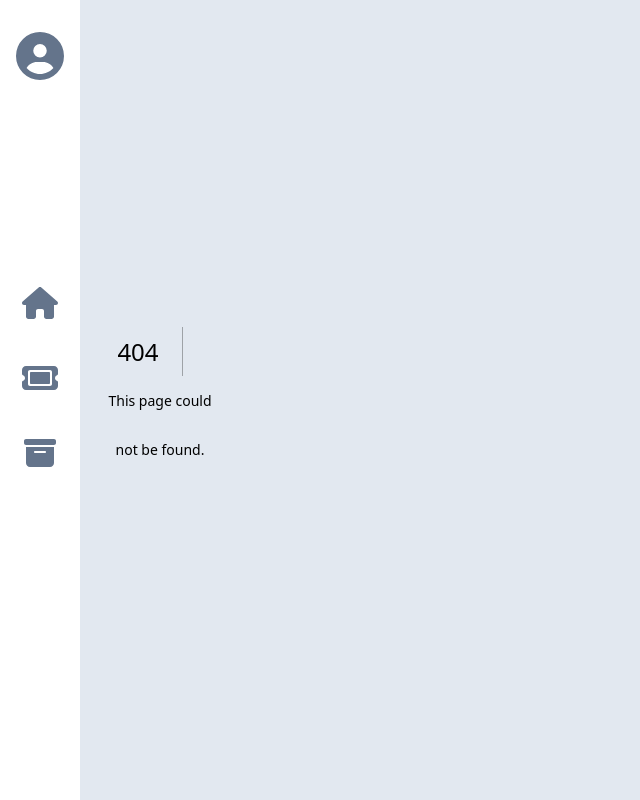
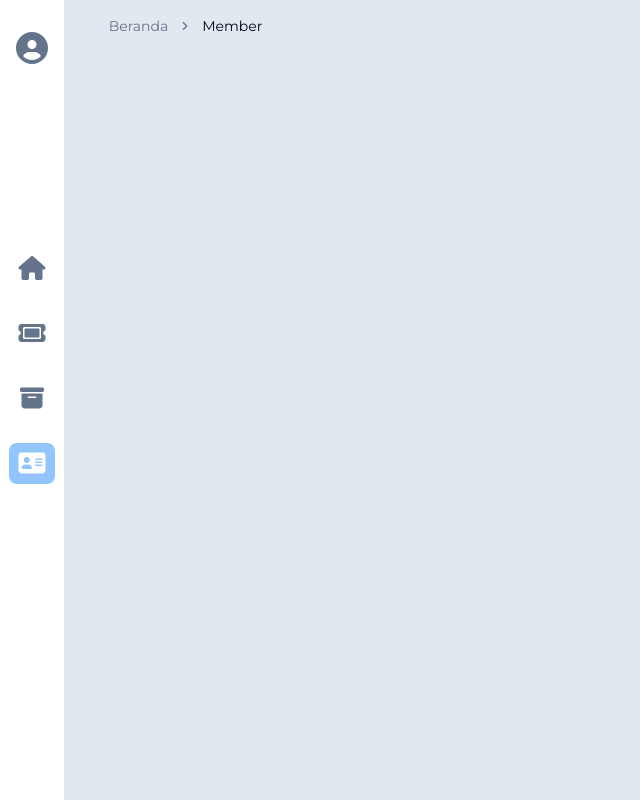
Before and after one commit to imadeekosatria/pos-next-tauri, a Next.js app: page /member in a window 1280 px wide. Before the commit this address had no page. Shown: the whole page, without its empty margins (0-640 px from the left). Built offline with nearby package versions, Linux system fonts and the light colour scheme.

Commit message:
feat: Add member page and breadcrumb navigation

```diff
--- /dev/null
+++ b/app/member/page.jsx
@@ -0,0 +1,14 @@
+import { BreadcrumbNav } from "@/components/nav";
+
+const Page = ()=>{
+    return (
+        <>
+            <main className="h-screen relative col-span-11">
+                <BreadcrumbNav/>
+
+            </main>
+        </>
+    )
+}
+
+export default Page;
--- a/app/page.jsx
+++ b/app/page.jsx
@@ -51,13 +51,13 @@ export default function Home() {
         <>
             <main className={cn("p-2 h-screen transition-all duration-500 ease-in-out", `${showCart ? 'col-span-8' : 'col-span-11'}`)}>
                 <TopNav cartItems={cartItems} setShowCart={setShowCart}/>
-                <div className="flex w-full gap-x-4 lg:gap-x-6 mt-8 overflow-x-scroll tagHover py-2">
-                        <button className={cn('bg-white px-6 py-1 text-nowrap rounded-full shadow-lg hover:bg-slate-200 cursor-pointer', currentTag === 'All' ? 'bg-blue-700 text-white font-semibold hover:bg-blue-700' : '')} onClick={(e)=>{setCurrentTag(e.target.innerText); tagHandler('All')}}>All</button>
+                <div className="flex w-full gap-x-4 lg:gap-x-6 mt-8 overflow-x-scroll tagHover py-4">
+                        <button className={cn('bg-white px-6 py-1 text-nowrap rounded-full hover:bg-slate-200 cursor-pointer', currentTag === 'All' ? 'bg-blue-700 text-white font-semibold hover:bg-blue-700' : '')} onClick={(e)=>{setCurrentTag(e.target.innerText); tagHandler('All')}}>All</button>
                         {tag.map((item) => (
-                            <button key={item.id} className={cn('bg-white px-6 py-1 text-nowrap rounded-full shadow-lg hover:bg-slate-200 cursor-pointer', item.name === currentTag ? 'bg-blue-700 text-white font-semibold hover:bg-blue-700' : '')} onClick={(e)=> {setCurrentTag(e.target.innerText); tagHandler(item.id)}}>{item.name}</button>
+                            <button key={item.id} className={cn('bg-white px-6 py-1 text-nowrap rounded-full hover:bg-slate-200 cursor-pointer', item.name === currentTag ? 'bg-blue-700 text-white font-semibold hover:bg-blue-700' : '')} onClick={(e)=> {setCurrentTag(e.target.innerText); tagHandler(item.id)}}>{item.name}</button>
                         ))}
                 </div>
-                <div className={cn("mt-5 grid gap-x-2 2xl:gap-4 pr-2 gap-y-4 h-4/5 2xl:max-h-[48rem] hoverable overflow-y-scroll", `${showCart ? 'grid-cols-3 2xl:grid-cols-4' : 'grid-cols-4 2xl:grid-cols-6'}`)}>
+                <div className={cn("mt-5 grid gap-x-2 2xl:gap-4 pr-2 gap-y-4 h-3/5 2xl:max-h-[48rem] hoverable overflow-y-scroll", `${showCart ? 'grid-cols-3 2xl:grid-cols-4' : 'grid-cols-4 2xl:grid-cols-6'}`)}>
                     {error ? (
                         <div className={showCart ? 'col-span-3 2xl:col-span-4' : 'col-span-4 2xl:col-span-6'}>
                             <ErrorLoadProducts error={error}/>
--- a/components/nav.jsx
+++ b/components/nav.jsx
@@ -1,6 +1,6 @@
 'use client'
 import { FontAwesomeIcon } from "@fortawesome/react-fontawesome"
-import { faCircleUser, faHouse, faTicket, faBoxArchive, faMoon, faArrowsRotate } from "@fortawesome/free-solid-svg-icons"
+import { faCircleUser, faHouse, faTicket, faBoxArchive, faArrowsRotate, faAddressCard } from "@fortawesome/free-solid-svg-icons"
 import Link from "next/link"
 import { usePathname } from "next/navigation"
 import {
@@ -35,6 +35,11 @@ const link = [
     name: "Produk",
     path: "/produk",
     icon: faBoxArchive
+  },
+  {
+    name: "Member",
+    path: "/member",
+    icon: faAddressCard
   }
 ]
 const SideNav = () => {
@@ -42,12 +47,12 @@ const SideNav = () => {
   return (
     <>
       <div className="relative z-10">
-        <nav className="bg-white w-16 lg:w-20 col-start-1 h-screen fixed">
+        <nav className="bg-white w-14 lg:w-16 col-start-1 h-screen fixed">
           <div className="w-full flex justify-center py-8">
             <TooltipProvider delayDuration={200}>
               <Tooltip>
                 <TooltipTrigger aria-label="User">
-                  <FontAwesomeIcon icon={faCircleUser} style={{ color: '#64748b' }} size="3x"/>
+                  <FontAwesomeIcon icon={faCircleUser} style={{ color: '#64748b' }} size="2x" />
                 </TooltipTrigger>
                 <TooltipContent side={"right"}>
                   User
@@ -64,7 +69,7 @@ const SideNav = () => {
                     <TooltipTrigger aria-label={item.name}>
                       <div key={index} className={`${pathname === item.path ? 'bg-blue-300 px-0.5 py-1 lg:p-2' : 'hover:bg-slate-300 px-0.5 py-1 lg:p-2'} rounded-lg`}>
                         <Link href={item.path} aria-label={item.name}>
-                          <FontAwesomeIcon icon={item.icon} fixedWidth={true} size="2x" className={`${pathname === item.path ? "text-white" : "text-slate-500"}`} />
+                          <FontAwesomeIcon icon={item.icon} fixedWidth={true} size="xl" className={`${pathname === item.path ? "text-white" : "text-slate-500"}`} />
                         </Link>
                       </div>
                     </TooltipTrigger>
@@ -84,7 +89,6 @@ const SideNav = () => {
 
 const TopNav = ({ cartItems, setShowCart }) => {
   const pathname = usePathname();
-  const linkName = link.find(item => item.path === pathname)?.name;
   return (
     <>
       <div className="relative">
@@ -102,6 +106,17 @@ const TopNav = ({ cartItems, setShowCart }) => {
           </div>
         </div>
         {(pathname !== "/") && (
+          <BreadcrumbNav />
+        )}
+      </div>
+    </>
+  )
+}
+
+const BreadcrumbNav = () => {
+  const pathname = usePathname();
+  const linkName = link.find(item => item.path === pathname)?.name;
+  return (
     <Breadcrumb className="hidden md:flex px-0.5 py-4">
       <BreadcrumbList>
         <BreadcrumbItem>
@@ -113,10 +128,7 @@ const TopNav = ({ cartItems, setShowCart }) => {
         </BreadcrumbItem>
       </BreadcrumbList>
     </Breadcrumb>
-        )}
-      </div>
-    </>
   )
 }
 
-export { SideNav, TopNav };
+export { SideNav, TopNav, BreadcrumbNav };
```
Lines whose indentation alone changed are shown as unchanged.
